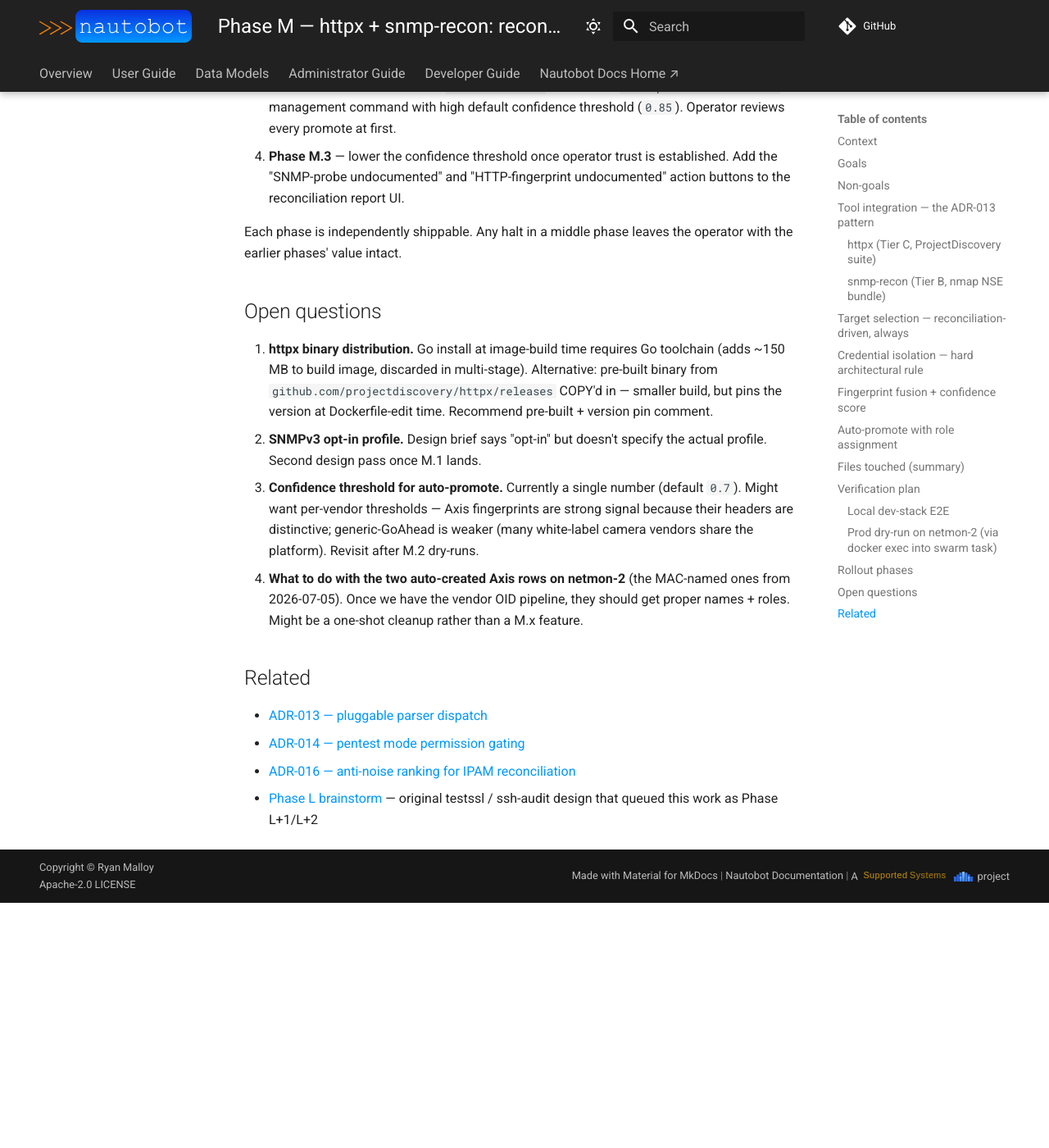
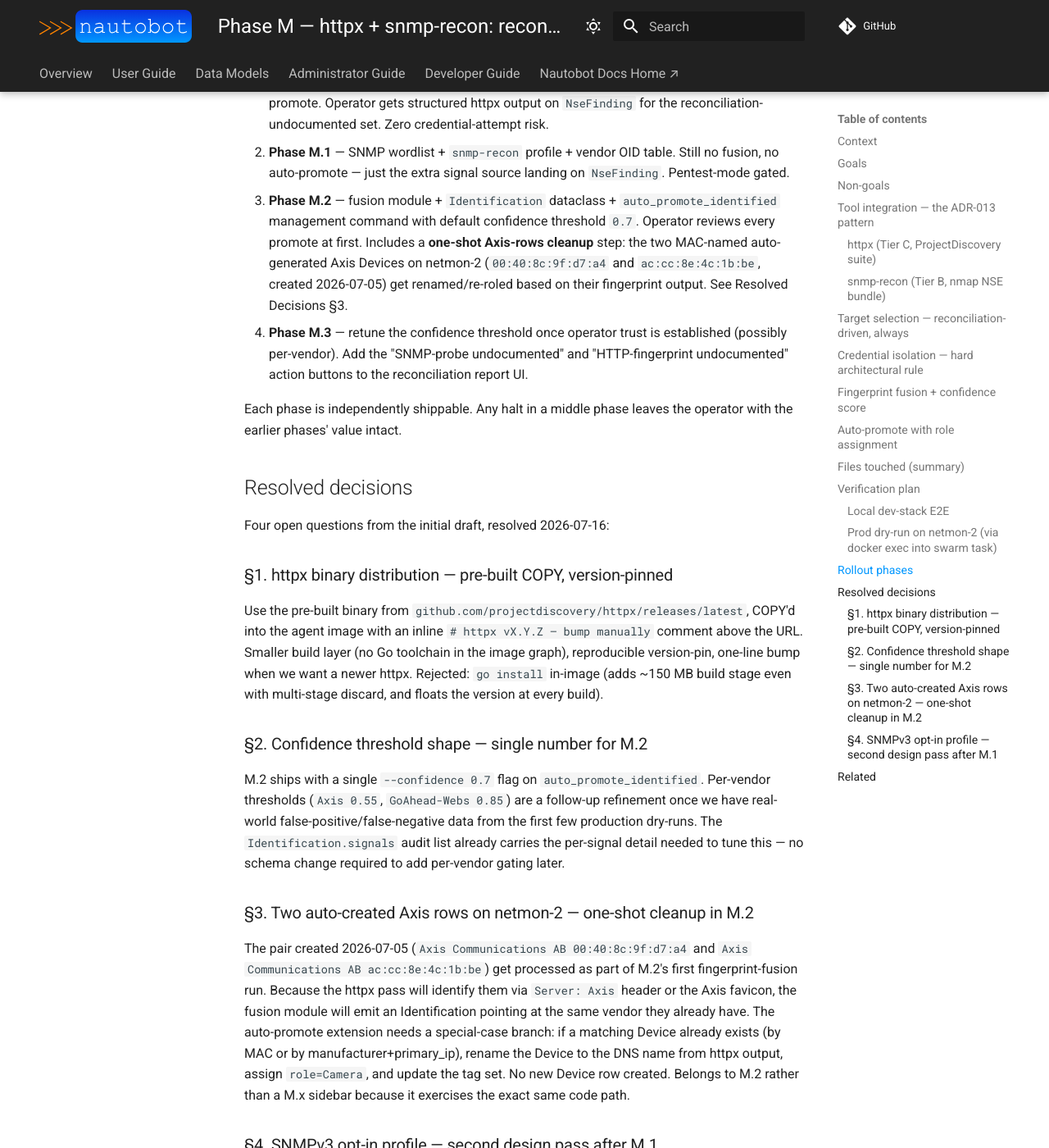
Before and after one commit to rsp2k/nautobot-app-scanner, an MkDocs documentation site: the page built from docs/dev/phase-m-fingerprint-design.md, in a window 1280 px wide and 1400 px high, scrolled down 8493 px. Shown: the whole window at 82% size. Built offline with MkDocs 1.6.1 and Material for MkDocs 9.7.7, drawn with Linux system fonts in a browser that asks for light colours; comment, search, counter and statistics services are not loaded; before the commit the page ends 9594 px from its top, so only the background shows below that; some of the changed text lies outside the part shown.

Commit message:
docs(phase-m): fold four resolved design decisions
- §1 httpx distribution: pre-built binary COPY with inline version-pin
  comment, not `go install` (smaller image, reproducible).
- §2 Confidence threshold: single tunable number defaulting to 0.7 for
  M.2. Per-vendor thresholds queued as a follow-up if real-world data
  shows a need.
- §3 Two auto-created Axis rows on netmon-2 (MAC-named, 2026-07-05):
  processed by M.2 fusion as a match-then-update against the existing
  Device row, not a new-Device create. Belongs to M.2 rather than a
  side-track because it exercises the exact same code path.
- §4 SNMPv3 opt-in profile: deferred to a post-M second design brief.
  M.0+M.1+M.2 establish the credential-isolation architecture first;
  v3 gets its own risk model + default-user wordlist later.

Open Questions section renamed to Resolved Decisions.

````diff
--- a/docs/dev/phase-m-fingerprint-design.md
+++ b/docs/dev/phase-m-fingerprint-design.md
@@ -88,7 +88,7 @@
 | Enum | `src/nautobot_scanner/choices.py` — `ToolChoices` | Add `HTTPX = "httpx"` |
 | Argv builder | `agent/agent.py` — `TOOL_REGISTRY` | `build_httpx_argv(scan)`: `httpx -json -tech-detect -favicon -tls-probe -follow-redirects -status-code -title -web-server -content-length -content-type -location -target <ip>[,<ip>...]` |
 | Parser | `src/nautobot_scanner/parser.py` — `PARSERS` | `parse_httpx_json(raw, targets)` → `(ParsedReport, list[ParsedHost])`. Emits one host-scope `NseFinding` per target with structured `elements` dict |
-| Image | `agent/Dockerfile` | `apk add go && go install github.com/projectdiscovery/httpx/cmd/httpx@latest` OR pre-built binary from GitHub Releases |
+| Image | `agent/Dockerfile` | Pre-built binary from `github.com/projectdiscovery/httpx/releases/latest`, COPY'd in with a `# httpx v1.6.x — bump manually` comment above the URL. Smaller image (no Go toolchain), reproducible version-pin. See Resolved Decisions §1. |
 | Profile | `src/nautobot_scanner/migrations/0025_seed_phase_m_profiles.py` | New profile `http-fingerprint`, `tool="httpx"`, target-shape = `target_raw_ips` list, description references reconciliation-driven dispatch |
 | Docs | `docs/user/scan_profiles.md` + `docs/dev/architecture.md` | ADR-017 postscript, new profile row |
 
@@ -259,6 +259,12 @@
 identification. Score of 2-3 → medium (surface in reconciliation UI
 for operator to confirm). Below 2 → don't propose auto-promote.
 
+The confidence value is a **single tunable number**, defaulting to
+`0.7` at M.2 launch. Per-vendor thresholds (weaker `GoAhead-Webs` at
+`0.85`, distinctive `Axis` at `0.55`) are a possible follow-up
+refinement once we have real-world false-positive/false-negative
+data — see Resolved Decisions §2.
+
 Fusion output:
 
 ```python
@@ -369,36 +375,68 @@
    table. Still no fusion, no auto-promote — just the extra signal
    source landing on `NseFinding`. Pentest-mode gated.
 3. **Phase M.2** — fusion module + `Identification` dataclass +
-   `auto_promote_identified` management command with high default
-   confidence threshold (`0.85`). Operator reviews every promote at
-   first.
-4. **Phase M.3** — lower the confidence threshold once operator
-   trust is established. Add the "SNMP-probe undocumented" and
-   "HTTP-fingerprint undocumented" action buttons to the
-   reconciliation report UI.
+   `auto_promote_identified` management command with default
+   confidence threshold `0.7`. Operator reviews every promote at
+   first. Includes a **one-shot Axis-rows cleanup** step: the two
+   MAC-named auto-generated Axis Devices on netmon-2
+   (`00:40:8c:9f:d7:a4` and `ac:cc:8e:4c:1b:be`, created 2026-07-05)
+   get renamed/re-roled based on their fingerprint output. See
+   Resolved Decisions §3.
+4. **Phase M.3** — retune the confidence threshold once operator
+   trust is established (possibly per-vendor). Add the "SNMP-probe
+   undocumented" and "HTTP-fingerprint undocumented" action buttons
+   to the reconciliation report UI.
 
 Each phase is independently shippable. Any halt in a middle phase
 leaves the operator with the earlier phases' value intact.
 
-## Open questions
+## Resolved decisions
 
-1. **httpx binary distribution.** Go install at image-build time
-   requires Go toolchain (adds ~150 MB to build image, discarded in
-   multi-stage). Alternative: pre-built binary from
-   `github.com/projectdiscovery/httpx/releases` COPY'd in — smaller
-   build, but pins the version at Dockerfile-edit time. Recommend
-   pre-built + version pin comment.
-2. **SNMPv3 opt-in profile.** Design brief says "opt-in" but doesn't
-   specify the actual profile. Second design pass once M.1 lands.
-3. **Confidence threshold for auto-promote.** Currently a single
-   number (default `0.7`). Might want per-vendor thresholds — Axis
-   fingerprints are strong signal because their headers are
-   distinctive; generic-GoAhead is weaker (many white-label
-   camera vendors share the platform). Revisit after M.2 dry-runs.
-4. **What to do with the two auto-created Axis rows on netmon-2**
-   (the MAC-named ones from 2026-07-05). Once we have the vendor
-   OID pipeline, they should get proper names + roles. Might be a
-   one-shot cleanup rather than a M.x feature.
+Four open questions from the initial draft, resolved 2026-07-16:
+
+### §1. httpx binary distribution — pre-built COPY, version-pinned
+
+Use the pre-built binary from
+`github.com/projectdiscovery/httpx/releases/latest`, COPY'd into the
+agent image with an inline `# httpx vX.Y.Z — bump manually` comment
+above the URL. Smaller build layer (no Go toolchain in the image
+graph), reproducible version-pin, one-line bump when we want a newer
+httpx. Rejected: `go install` in-image (adds ~150 MB build stage even
+with multi-stage discard, and floats the version at every build).
+
+### §2. Confidence threshold shape — single number for M.2
+
+M.2 ships with a single `--confidence 0.7` flag on
+`auto_promote_identified`. Per-vendor thresholds (`Axis 0.55`,
+`GoAhead-Webs 0.85`) are a follow-up refinement once we have
+real-world false-positive/false-negative data from the first few
+production dry-runs. The `Identification.signals` audit list already
+carries the per-signal detail needed to tune this — no schema change
+required to add per-vendor gating later.
+
+### §3. Two auto-created Axis rows on netmon-2 — one-shot cleanup in M.2
+
+The pair created 2026-07-05 (`Axis Communications AB 00:40:8c:9f:d7:a4`
+and `Axis Communications AB ac:cc:8e:4c:1b:be`) get processed as part
+of M.2's first fingerprint-fusion run. Because the httpx pass will
+identify them via `Server: Axis` header or the Axis favicon, the
+fusion module will emit an Identification pointing at the same vendor
+they already have. The auto-promote extension needs a special-case
+branch: if a matching Device already exists (by MAC or by
+manufacturer+primary_ip), rename the Device to the DNS name from
+httpx output, assign `role=Camera`, and update the tag set. No new
+Device row created. Belongs to M.2 rather than a M.x sidebar because
+it exercises the exact same code path.
+
+### §4. SNMPv3 opt-in profile — second design pass after M.1
+
+Deferred. The M.0 + M.1 + M.2 sequence establishes the credential-
+isolation architecture, the vendor OID table, and the fusion module.
+Once those land and we have SNMPv1/v2c data, a second design brief
+covers SNMPv3 users specifically — with its own risk model
+(authenticated-failure account lockouts on Cisco IOS-XE) and its own
+default-user wordlist (`admin`, `snmp`, etc.). No implementation work
+in Phase M itself.
 
 ## Related
 
````
